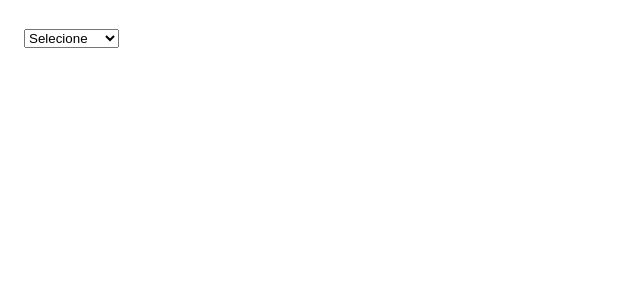
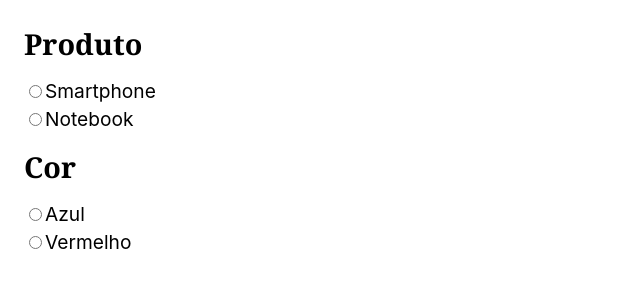
Before and after one commit to PauloMarolla/Curso-Origamid-React-Completo, a React (Create React App) app: page / in a window 1280 px wide. Shown: the top 300 px of the page, without its empty margins (0-640 px from the left). Built offline with nearby package versions, Linux system fonts and the light colour scheme.

Commit message:
React forms input radio

```diff
--- a/src/App.js
+++ b/src/App.js
@@ -1,24 +1,58 @@
 import React from 'react';
-// nome, email, senha, cep, rua, numero, bairro, cidade e estado
+
 const App = () => {
-  const [select, setselect] = React.useState('');
+  const [produto, setProduto] = React.useState('');
+  const [cor, setCor] = React.useState('');
+
+  function handleChange({ target }) {
+    setProduto(target.value);
+  }
 
   return (
     <>
+      {/* Essa é a primeira forma de fazer o input radio ser reativo, passando o name unico */}
+      <h2>Produto</h2>
+      {produto}
       <form action="">
-        <select
-          id=""
-          value={select}
-          onChange={({ target }) => setselect(target.value)}
-        >
-          <option value="" disabled>
-            Selecione
-          </option>
-          <option value="notebook">Notebook</option>
-          <option value="smartphone">Smartphone</option>
-          <option value="tablet">Tablet</option>
-        </select>
-        {select}
+        <label>
+          <input
+            onChange={handleChange}
+            name="produto"
+            value="smartphone"
+            type="radio"
+          />
+          Smartphone
+        </label>
+        <label>
+          <input
+            onChange={handleChange}
+            name="produto"
+            value="notebook"
+            type="radio"
+          />
+          Notebook
+        </label>
+        <h2>Cor</h2>
+        {/* essa é a segunda forma de fazer o input radio reativo, passando o checked da variavel comparando com o valor */}
+        {cor}
+        <label>
+          <input
+            onChange={({ target }) => setCor(target.value)}
+            value="azul"
+            checked={cor === 'azul'}
+            type="radio"
+          />
+          Azul
+        </label>
+        <label>
+          <input
+            onChange={({ target }) => setCor(target.value)}
+            value="vermelho"
+            type="radio"
+            checked={cor === 'vermelho'}
+          />
+          Vermelho
+        </label>
       </form>
     </>
   );
```
